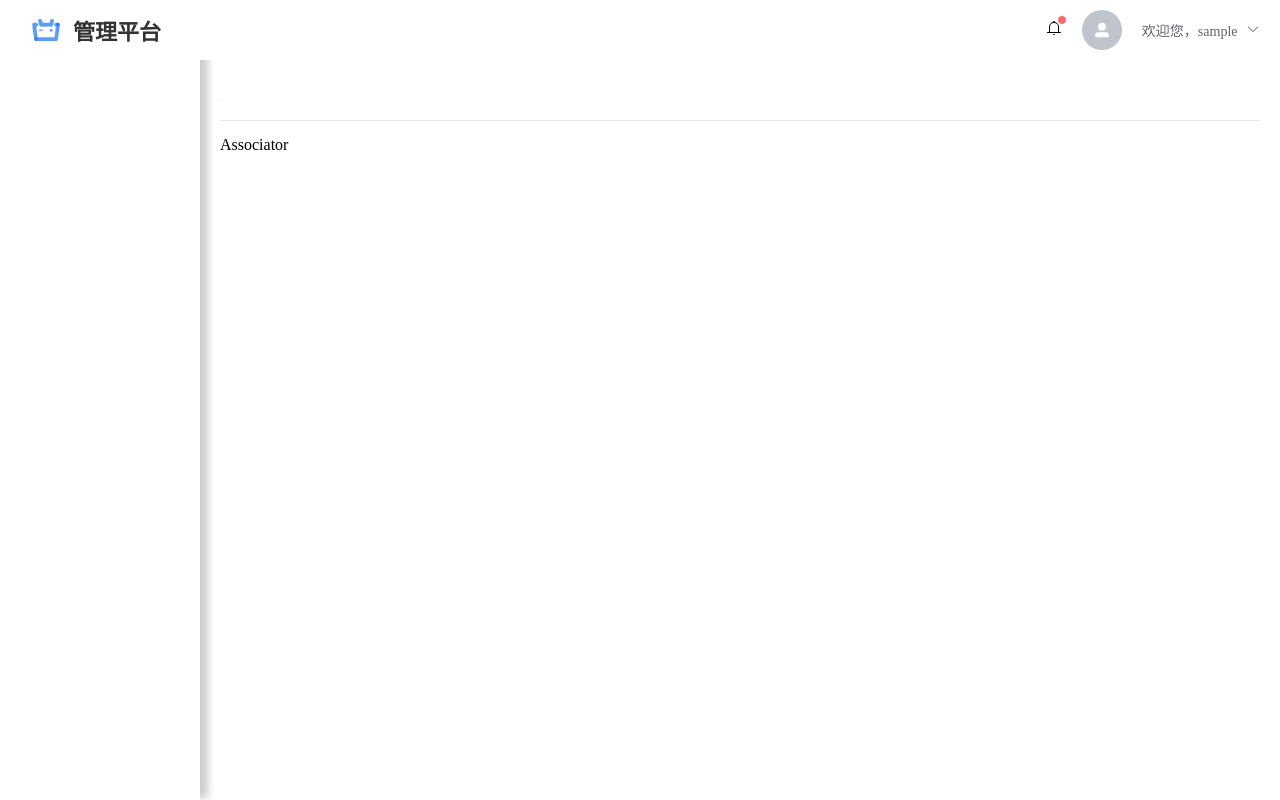
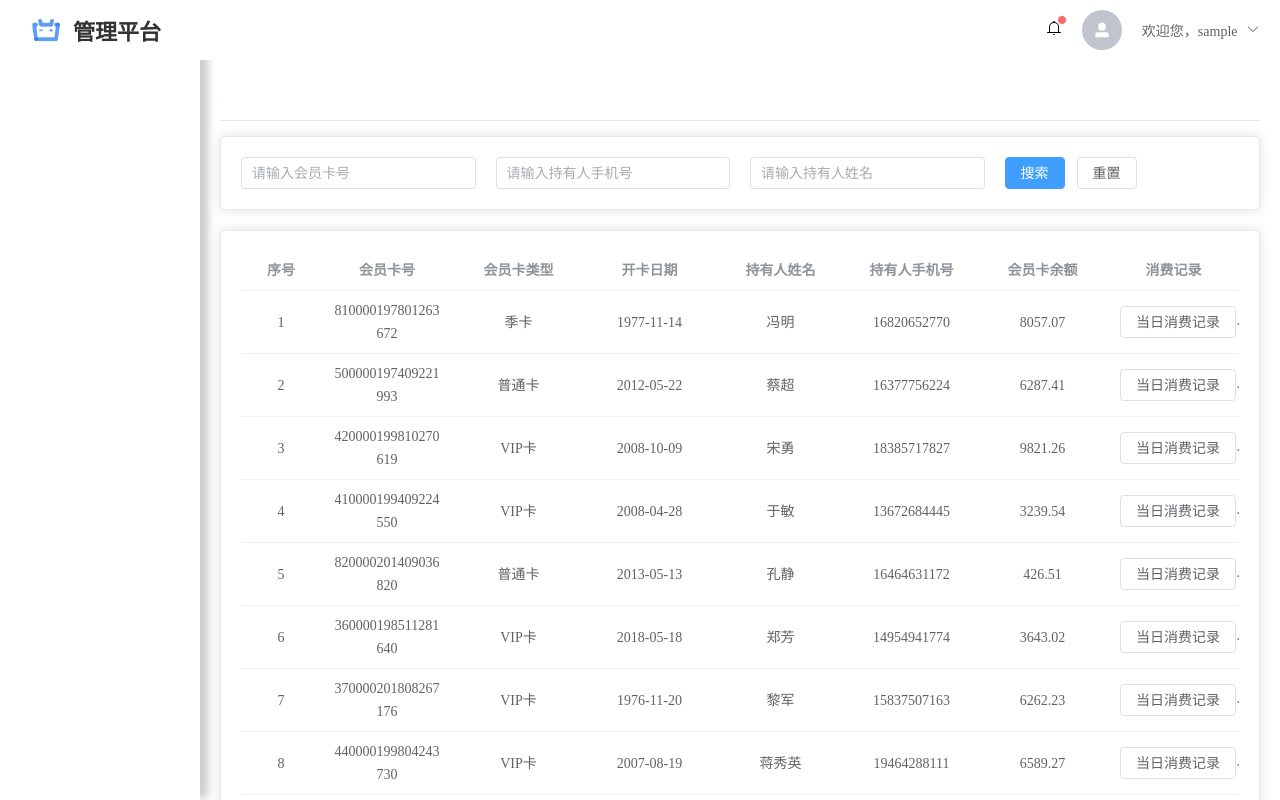
Before and after one commit to zherunliu/ldv, a Vue app: page /associator in a window 1280 px wide. Built offline with nearby package versions, Linux system fonts and the light colour scheme; sample sign-in values are in the browser's storage.

Commit message:
feat: Introduce new features

```diff
--- a/src/hooks/use-table.ts
+++ b/src/hooks/use-table.ts
@@ -1,13 +1,13 @@
 import { onMounted, reactive, ref, unref } from 'vue'
 import { post } from '@/utils/http'
 
-export function useTable<T, U>(url: string, initialParams: U) {
+export function useTable<T, U>(url: string, initialParams: U, pageSize?: number) {
   const dataList = ref<T[]>([])
   const loading = ref<boolean>(false)
   const total = ref<number>(0)
   const pageInfo = reactive({
     page: 1,
-    pageSize: 5,
+    pageSize: pageSize ? pageSize : 5,
   })
 
   const loadData = async () => {
@@ -40,7 +40,7 @@ export function useTable<T, U>(url: string, initialParams: U) {
 
   const resetPagination = () => {
     pageInfo.page = 1
-    pageInfo.pageSize = 5
+    pageInfo.pageSize = pageSize ? pageSize : 5
     loadData()
   }
 
--- a/src/views/associator/Associator.vue
+++ b/src/views/associator/Associator.vue
@@ -1 +1,101 @@
-<template>Associator</template>
+<template>
+  <el-card>
+    <el-row :gutter="20">
+      <el-col :span="6">
+        <el-input v-model="searchParams.no" placeholder="请输入会员卡号" />
+      </el-col>
+      <el-col :span="6">
+        <el-input v-model="searchParams.tel" placeholder="请输入持有人手机号" />
+      </el-col>
+      <el-col :span="6">
+        <el-input v-model="searchParams.name" placeholder="请输入持有人姓名" />
+      </el-col>
+      <el-col :span="6">
+        <el-button type="primary" @click="loadData">搜索</el-button>
+        <el-button @click="handleReset">重置</el-button>
+      </el-col>
+    </el-row>
+  </el-card>
+  <el-card class="mt">
+    <el-table :data="dataList" v-loading="loading">
+      <el-table-column align="center" type="index" label="序号" width="80" />
+      <el-table-column align="center" prop="memberCardNumber" label="会员卡号" />
+      <el-table-column align="center" prop="cardType" label="会员卡类型" />
+      <el-table-column align="center" prop="issueDate" label="开卡日期" />
+      <el-table-column align="center" prop="holderName" label="持有人姓名" />
+      <el-table-column align="center" prop="holderPhone" label="持有人手机号" />
+      <el-table-column align="center" prop="cardBalance" label="会员卡余额" /><el-table-column
+        align="center"
+        prop="transactionRecords"
+        label="消费记录"
+      >
+        <template #default="scope">
+          <el-popover
+            placement="top-start"
+            title="消费记录"
+            width="200"
+            trigger="hover"
+            content="this is content, this is content, this is content"
+          >
+            <template #reference>
+              <el-button class="m-2">当日消费记录</el-button>
+            </template>
+            <el-timeline>
+              <el-timeline-item
+                v-for="(item, index) of scope.row.transactionRecords"
+                color="#9fed80"
+                :timestamp="item.transactionDate"
+                :key="index"
+              >
+                <p>消费金额：{{ item.transactionAmount }}</p>
+                <p>消费类型：{{ item.transactionType }}</p>
+              </el-timeline-item>
+            </el-timeline>
+          </el-popover>
+        </template>
+      </el-table-column>
+    </el-table>
+    <el-pagination
+      class="mt fr mb"
+      v-model:current-page="pageInfo.page"
+      v-model:page-size="pageInfo.pageSize"
+      :page-sizes="[5, 10, 15, 20]"
+      background
+      layout="total, sizes, prev, pager, next, jumper"
+      :total="total"
+      @size-change="handleSizeChange"
+      @current-change="handleCurrentChange"
+    />
+  </el-card>
+</template>
+
+<script lang="ts" setup>
+import { ref } from 'vue'
+import { useTable } from '@/hooks/use-table'
+
+const searchParams = ref({
+  no: '',
+  tel: '',
+  name: '',
+})
+
+const {
+  dataList,
+  loading,
+  total,
+  pageInfo,
+  handleSizeChange,
+  handleCurrentChange,
+  resetPagination,
+  loadData,
+} = useTable('/member', searchParams, 10)
+
+const handleReset = () => {
+  searchParams.value = {
+    no: '',
+    tel: '',
+    name: '',
+  }
+  resetPagination()
+}
+</script>
```
